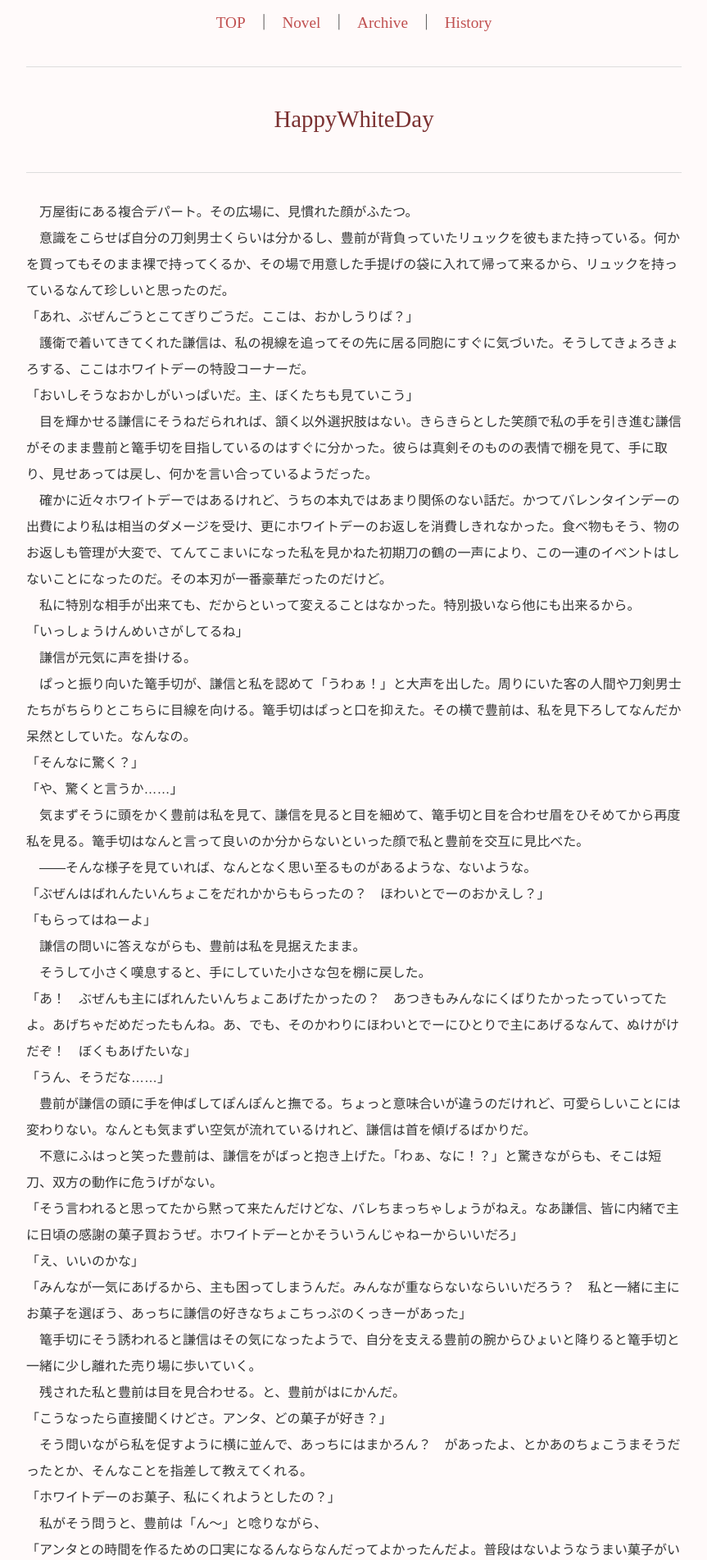
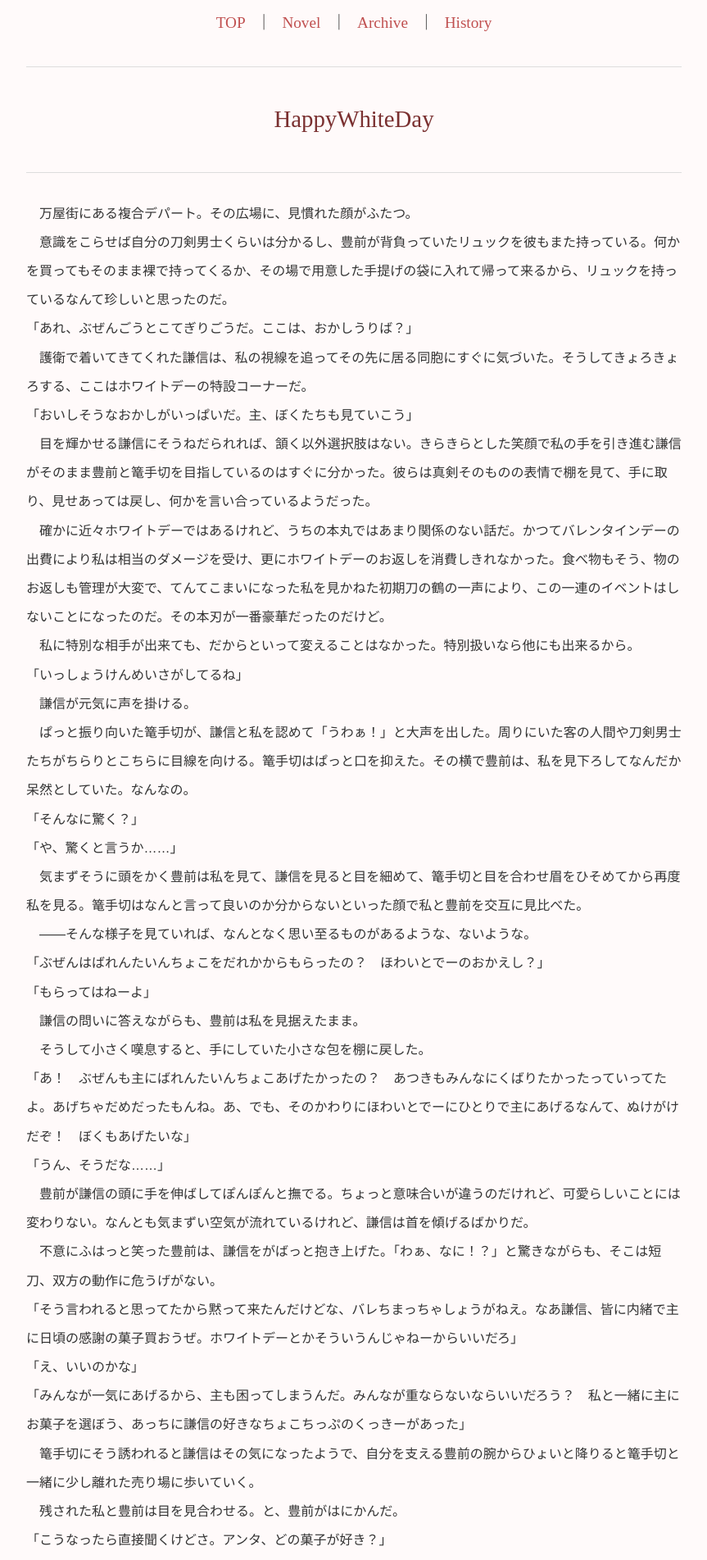
Before and after one commit to fjst160/lemon160, a Jekyll site: the page built from _novels/ss0-1.md, in a window 1280 px wide. Shown: the part 321-2224 px from the top of the page at 82% size, without its empty margins (208-1071 px from the left). Built offline with Jekyll 4.4.1, drawn with Linux system fonts in a browser that asks for light colours.

Commit message:
Update style.css

```diff
--- a/assets/style.css
+++ b/assets/style.css
@@ -196,7 +196,7 @@ a:hover{
         "Hiragino Sans",
         sans-serif;
 
-    line-height: 2.0;
+    line-height: 2.2;
 }
 
 
@@ -289,7 +289,7 @@ a:hover{
 
 .novel-content,
 .novel-content p{
-    line-height: 1.8;
+    line-height: 2.0;
 }
 
 }
```
